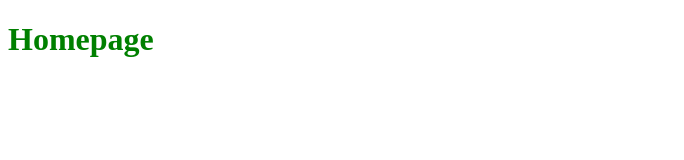
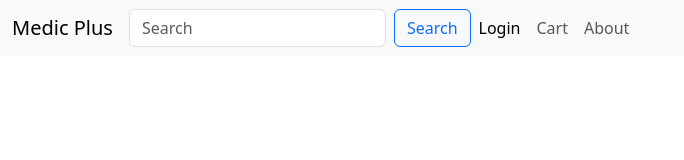
Before and after one commit to Swapnilchaware/medic-plus, a plain HTML site: page index.html in a window 1280 px wide. Shown: the whole page, without its empty margins (0-684 px from the left). Drawn offline with nearby package versions, Linux system fonts and the light colour scheme.

Commit message:
added navbar

```diff
--- a/index.html
+++ b/index.html
@@ -4,9 +4,49 @@
     <meta charset="UTF-8">
     <meta name="viewport" content="width=device-width, initial-scale=1.0">
     <title>Homepage | Medic plus</title>
+    <link href="https://cdn.jsdelivr.net/npm/bootstrap@5.3.2/dist/css/bootstrap.min.css" rel="stylesheet" integrity="sha384-T3c6CoIi6uLrA9TneNEoa7RxnatzjcDSCmG1MXxSR1GAsXEV/Dwwykc2MPK8M2HN" crossorigin="anonymous">
     <link rel="stylesheet" href="/css/index.css">
 </head>
 <body>
-    <h1>Homepage </h1>
+
+    <!-- navbar start -->
+
+    <nav class="navbar navbar-expand-lg bg-body-tertiary">
+        <div class="container-fluid">
+          <button class="navbar-toggler" type="button" data-bs-toggle="collapse" data-bs-target="#navbarTogglerDemo01" aria-controls="navbarTogglerDemo01" aria-expanded="false" aria-label="Toggle navigation">
+            <span class="navbar-toggler-icon"></span>
+          </button>
+          <div class="collapse navbar-collapse" id="navbarTogglerDemo01">
+            <a class="navbar-brand" href="#">Medic Plus</a>
+            <form class="d-flex" role="search">
+                <input class="form-control me-2" type="search" placeholder="Search" aria-label="Search">
+                <button class="btn btn-outline-primary" type="submit">Search</button>
+            </form>
+            <ul class="navbar-nav me-auto mb-2 mb-lg-0">
+              <li class="nav-item">
+                <a class="nav-link active" aria-current="page" href="#">Login</a>
+              </li>
+              <li class="nav-item">
+                <a class="nav-link" href="#">Cart</a>
+              </li>
+              <li class="nav-item">
+                <a class="nav-link" aria-disabled="true">About</a>
+              </li>
+            </ul>
+          </div>
+        </div>
+      </nav>
+
+    <!-- navbar ends -->
+
+
+
+
+
+
+
+
+
+    <script src="https://cdn.jsdelivr.net/npm/bootstrap@5.3.2/dist/js/bootstrap.bundle.min.js" integrity="sha384-C6RzsynM9kWDrMNeT87bh95OGNyZPhcTNXj1NW7RuBCsyN/o0jlpcV8Qyq46cDfL" crossorigin="anonymous"></script>
 </body>
 </html>
```
